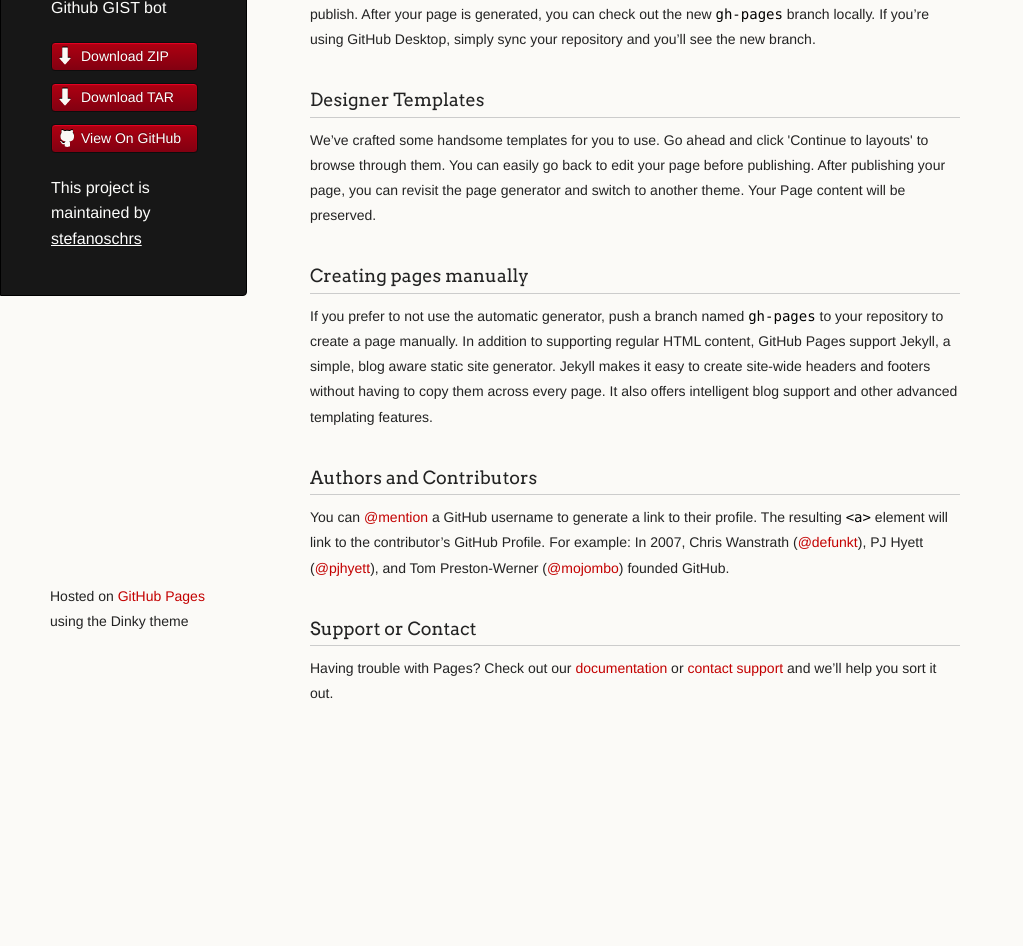
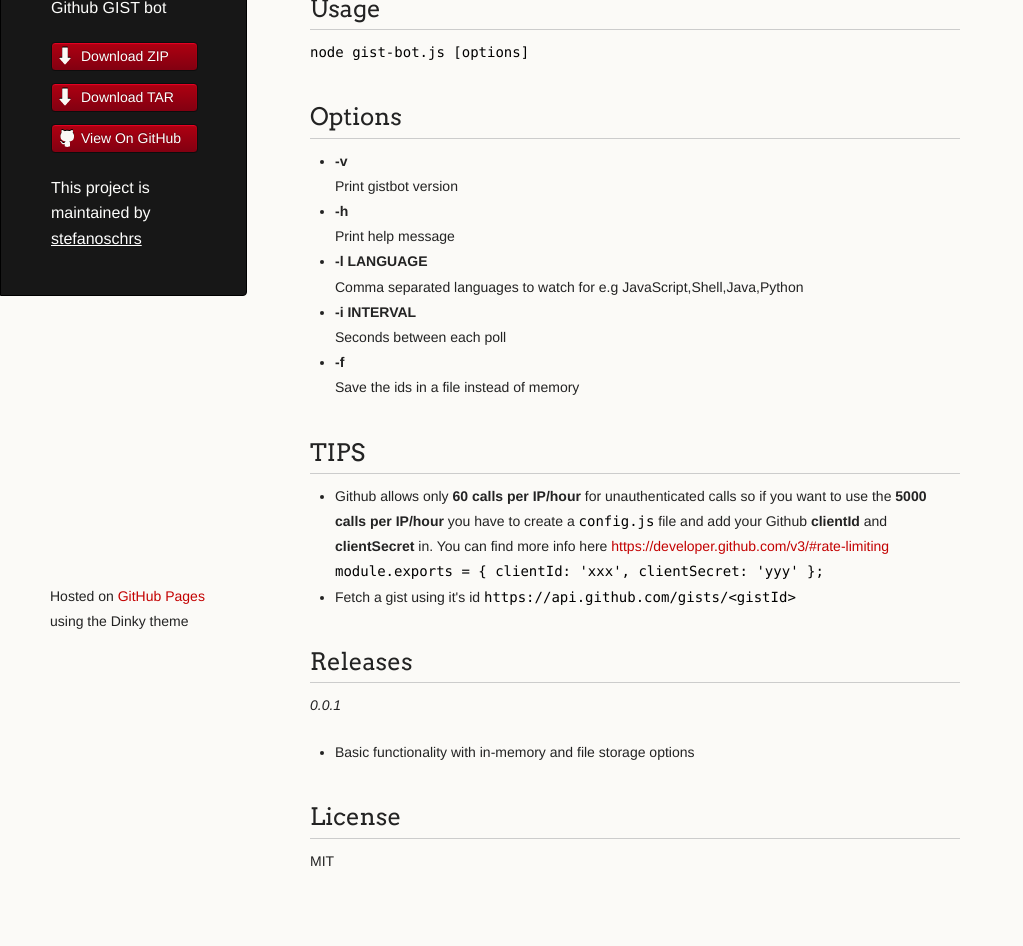
Before and after one commit to stefanoschrs/gistbot, a plain HTML site: page index.html in a window 1280 px wide. Shown: the part 134-1080 px from the top of the page, without its empty margins (0-1023 px from the left). Before the commit the page ends 913 px from the top, so only its background shows below. Drawn offline with Linux system fonts and the light colour scheme.

Commit message:
Create gh-pages branch via GitHub

```diff
--- a/index.html
+++ b/index.html
@@ -30,30 +30,65 @@
 
       </header>
       <section>
-        <h3>
-<a id="welcome-to-github-pages" class="anchor" href="#welcome-to-github-pages" aria-hidden="true"><span aria-hidden="true" class="octicon octicon-link"></span></a>Welcome to GitHub Pages.</h3>
+        <h1>
+<a id="github-gist-bot" class="anchor" href="#github-gist-bot" aria-hidden="true"><span aria-hidden="true" class="octicon octicon-link"></span></a><strong>Github GIST bot</strong>
+</h1>
 
-<p>This automatic page generator is the easiest way to create beautiful pages for all of your projects. Author your page content here <a href="https://guides.github.com/features/mastering-markdown/">using GitHub Flavored Markdown</a>, select a template crafted by a designer, and publish. After your page is generated, you can check out the new <code>gh-pages</code> branch locally. If you’re using GitHub Desktop, simply sync your repository and you’ll see the new branch.</p>
+<h2>
+<a id="usage" class="anchor" href="#usage" aria-hidden="true"><span aria-hidden="true" class="octicon octicon-link"></span></a>Usage</h2>
 
-<h3>
-<a id="designer-templates" class="anchor" href="#designer-templates" aria-hidden="true"><span aria-hidden="true" class="octicon octicon-link"></span></a>Designer Templates</h3>
+<p><code>node gist-bot.js [options]</code></p>
 
-<p>We’ve crafted some handsome templates for you to use. Go ahead and click 'Continue to layouts' to browse through them. You can easily go back to edit your page before publishing. After publishing your page, you can revisit the page generator and switch to another theme. Your Page content will be preserved.</p>
+<h2>
+<a id="options" class="anchor" href="#options" aria-hidden="true"><span aria-hidden="true" class="octicon octicon-link"></span></a>Options</h2>
 
-<h3>
-<a id="creating-pages-manually" class="anchor" href="#creating-pages-manually" aria-hidden="true"><span aria-hidden="true" class="octicon octicon-link"></span></a>Creating pages manually</h3>
+<ul>
+<li>
+<strong>-v</strong><br>
+Print gistbot version<br>
+</li>
+<li>
+<strong>-h</strong><br>
+Print help message<br>
+</li>
+<li>
+<strong>-l LANGUAGE</strong><br>
+Comma separated languages to watch for e.g JavaScript,Shell,Java,Python<br>
+</li>
+<li>
+<strong>-i INTERVAL</strong><br>
+Seconds between each poll<br>
+</li>
+<li>
+<strong>-f</strong><br>
+Save the ids in a file instead of memory<br>
+</li>
+</ul>
 
-<p>If you prefer to not use the automatic generator, push a branch named <code>gh-pages</code> to your repository to create a page manually. In addition to supporting regular HTML content, GitHub Pages support Jekyll, a simple, blog aware static site generator. Jekyll makes it easy to create site-wide headers and footers without having to copy them across every page. It also offers intelligent blog support and other advanced templating features.</p>
+<h2>
+<a id="tips" class="anchor" href="#tips" aria-hidden="true"><span aria-hidden="true" class="octicon octicon-link"></span></a>TIPS</h2>
 
-<h3>
-<a id="authors-and-contributors" class="anchor" href="#authors-and-contributors" aria-hidden="true"><span aria-hidden="true" class="octicon octicon-link"></span></a>Authors and Contributors</h3>
+<ul>
+<li>Github allows only <strong>60 calls per IP/hour</strong> for unauthenticated calls so if you want to use the <strong>5000 calls per IP/hour</strong> you have to create a <code>config.js</code> file and add your Github <strong>clientId</strong> and <strong>clientSecret</strong> in.  You can find more info here <a href="https://developer.github.com/v3/#rate-limiting">https://developer.github.com/v3/#rate-limiting</a><br>
+<code>module.exports = { clientId: 'xxx', clientSecret: 'yyy' };</code>
+</li>
+<li>Fetch a gist using it's id <code>https://api.github.com/gists/&lt;gistId&gt;</code>
+</li>
+</ul>
 
-<p>You can <a href="https://help.github.com/articles/basic-writing-and-formatting-syntax/#mentioning-users-and-teams" class="user-mention">@mention</a> a GitHub username to generate a link to their profile. The resulting <code>&lt;a&gt;</code> element will link to the contributor’s GitHub Profile. For example: In 2007, Chris Wanstrath (<a href="https://github.com/defunkt" class="user-mention">@defunkt</a>), PJ Hyett (<a href="https://github.com/pjhyett" class="user-mention">@pjhyett</a>), and Tom Preston-Werner (<a href="https://github.com/mojombo" class="user-mention">@mojombo</a>) founded GitHub.</p>
+<h2>
+<a id="releases" class="anchor" href="#releases" aria-hidden="true"><span aria-hidden="true" class="octicon octicon-link"></span></a>Releases</h2>
 
-<h3>
-<a id="support-or-contact" class="anchor" href="#support-or-contact" aria-hidden="true"><span aria-hidden="true" class="octicon octicon-link"></span></a>Support or Contact</h3>
+<p><em>0.0.1</em></p>
 
-<p>Having trouble with Pages? Check out our <a href="https://help.github.com/pages">documentation</a> or <a href="https://github.com/contact">contact support</a> and we’ll help you sort it out.</p>
+<ul>
+<li>Basic functionality with in-memory and file storage options</li>
+</ul>
+
+<h2>
+<a id="license" class="anchor" href="#license" aria-hidden="true"><span aria-hidden="true" class="octicon octicon-link"></span></a>License</h2>
+
+<p>MIT</p>
       </section>
       <footer>
         <p><small>Hosted on <a href="https://pages.github.com">GitHub Pages</a> using the Dinky theme</small></p>
```
Also changed, not shown: params.json (+1 -1 lines).
